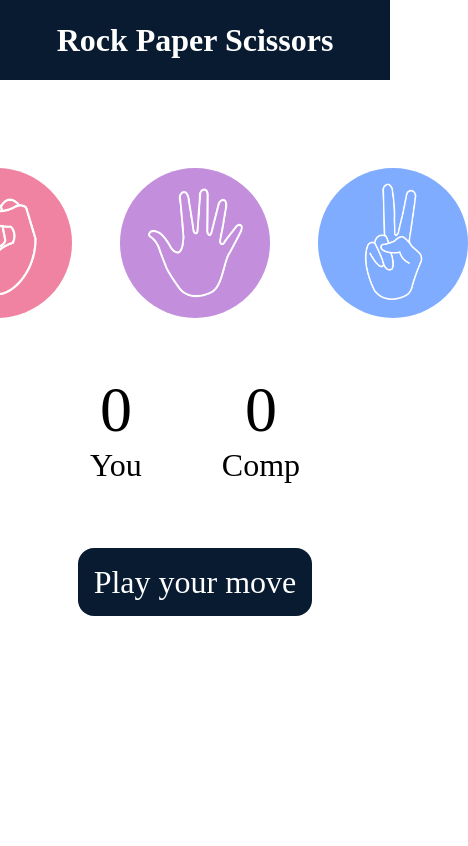
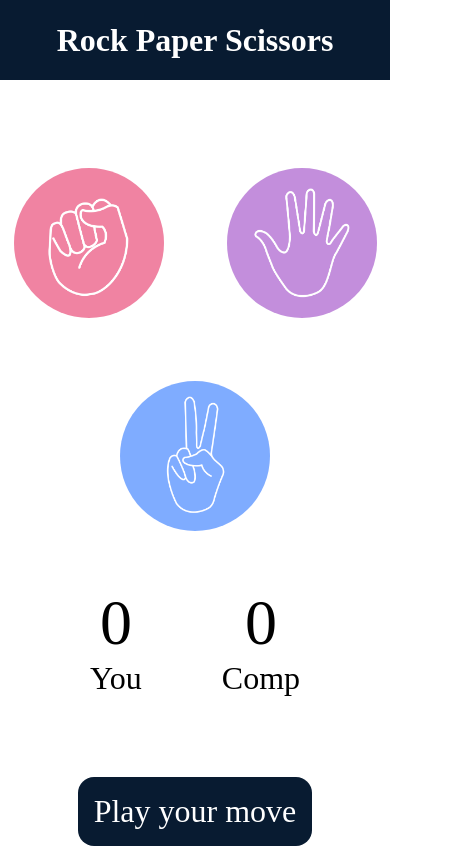
Before and after one commit to vishusharma2/Rock-ppr-Sci, a plain HTML site: page index.html in a window 390 px wide. Shown: the whole page, 468 px wide, since content can reach past the window. Drawn offline with Linux system fonts and the light colour scheme.

Commit message:
made it responsive made it responsive

```diff
--- a/style.css
+++ b/style.css
@@ -38,6 +38,7 @@
     align-items: center;
     gap: 3rem;
     margin-top: 5rem;
+    flex-wrap: wrap;
   }
 
   .score-board {
@@ -56,6 +57,9 @@
 
   .msg-container {
     margin-top: 5rem;
+    display: flex;
+    flex-wrap: wrap;
+    justify-content: center;
   }
 
   #msg {
```
